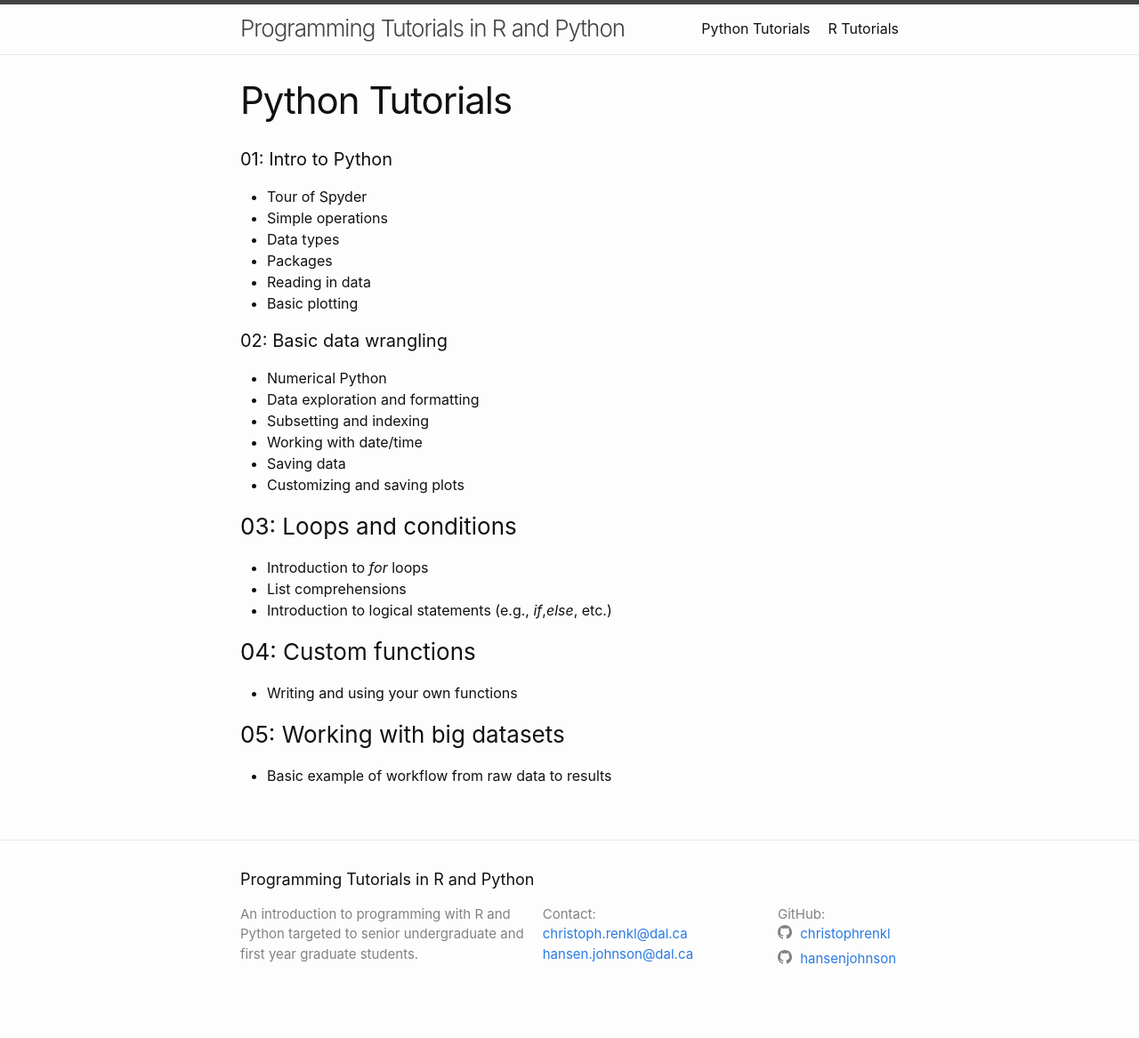
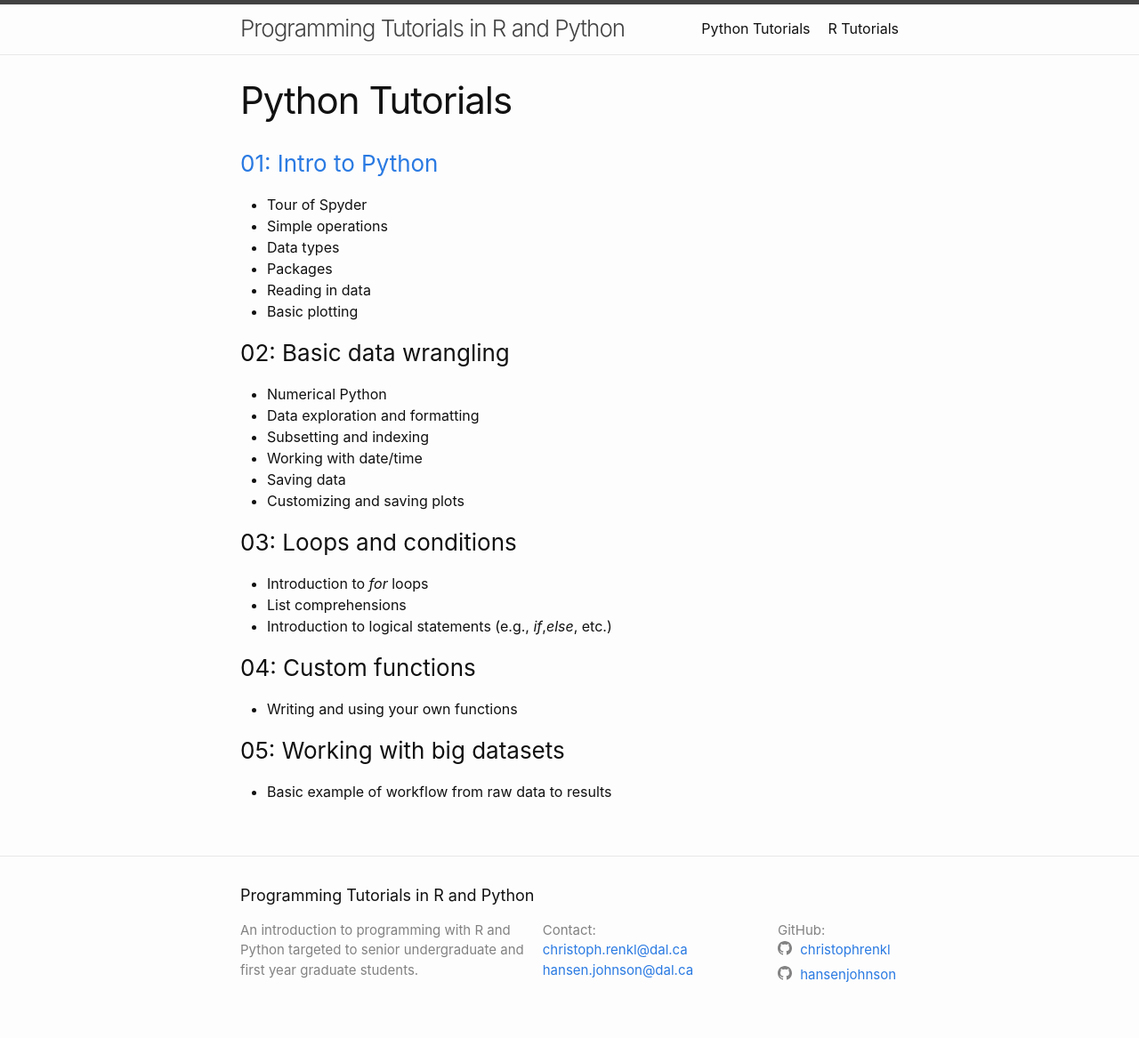
Before and after one commit to anhnguyendepocen/programming_tutorials, a Jekyll site: the page built from docs/python.md, in a window 1280 px wide. Shown: the whole page at 89% size. Built offline with Jekyll 4.4.1, drawn with Linux system fonts in a browser that asks for light colours.

Commit message:
Add link to post

```diff
--- a/docs/python.md
+++ b/docs/python.md
@@ -4,7 +4,7 @@ title: Python Tutorials
 permalink: /python/
 ---
 
-#### 01: Intro to Python
+### [01: Intro to Python](/programming_tutorials/python-tutorial-01/)
 * Tour of Spyder
 * Simple operations
 * Data types
@@ -12,7 +12,7 @@ permalink: /python/
 * Reading in data
 * Basic plotting
 
-#### 02: Basic data wrangling
+### 02: Basic data wrangling
 * Numerical Python
 * Data exploration and formatting
 * Subsetting and indexing
```
